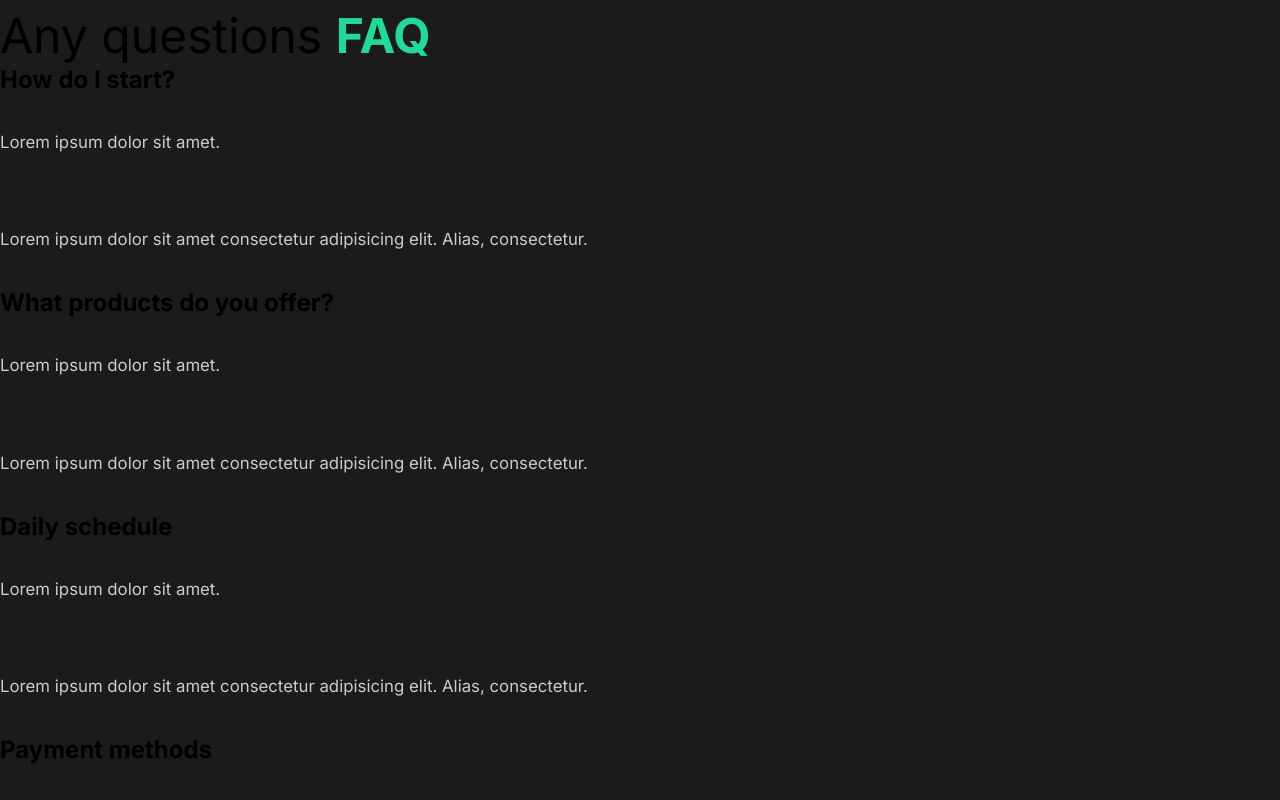
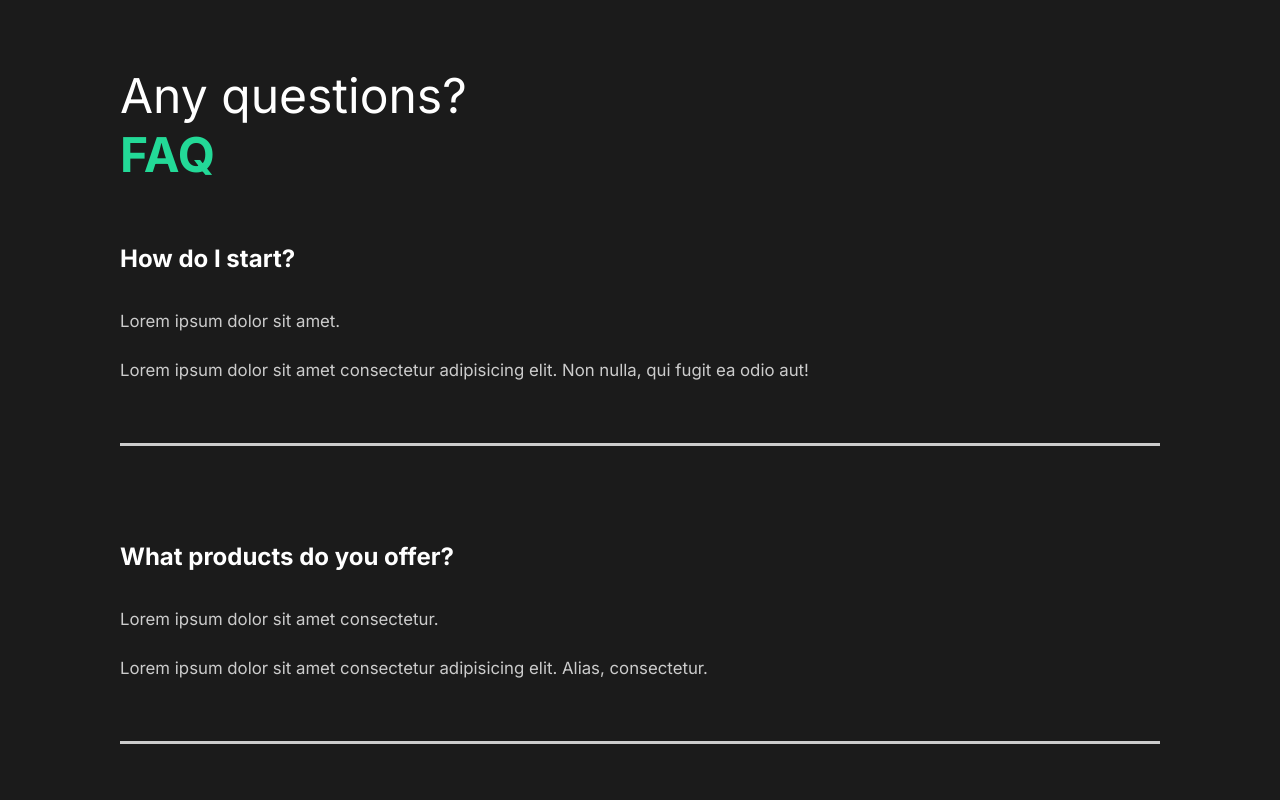
Before and after one commit to Sumerian812/Capture-Artist-Portfolio, a React (Create React App) app: page / in a window 1280 px wide. Shown: the part 1520-2320 px from the top of the page. Built offline with nearby package versions, Linux system fonts and the light colour scheme.

Commit message:
FAQ styling

```diff
--- a/src/components/FaqSecton.js
+++ b/src/components/FaqSecton.js
@@ -1,39 +1,72 @@
 import React from "react";
+import styled from "styled-components";
+import { StyledAbout } from "../styles";
 
 const FaqSection = () => {
     return (
-        <div className="faq">
-            <h2>Any questions <span>FAQ</span></h2>
+        <StyledFaq>
+            <h2>Any questions?<span>FAQ</span></h2>
             <div className="question">
                 <h4>How do I start?</h4>
                 <div className="answer">
                     <p>Lorem ipsum dolor sit amet.</p>
-                    <p>Lorem ipsum dolor sit amet consectetur adipisicing elit. Alias, consectetur.</p>
+                    <p>Lorem ipsum dolor sit amet consectetur adipisicing elit. Non nulla, qui fugit ea odio aut!</p>
                 </div>
+                <div className="faq-line"></div>
             </div>
             <div className="question">
                 <h4>What products do you offer?</h4>
                 <div className="answer">
-                    <p>Lorem ipsum dolor sit amet.</p>
+                    <p>Lorem ipsum dolor sit amet consectetur.</p>
                     <p>Lorem ipsum dolor sit amet consectetur adipisicing elit. Alias, consectetur.</p>
                 </div>
+                <div className="faq-line"></div>
             </div>
             <div className="question">
                 <h4>Daily schedule</h4>
                 <div className="answer">
                     <p>Lorem ipsum dolor sit amet.</p>
-                    <p>Lorem ipsum dolor sit amet consectetur adipisicing elit. Alias, consectetur.</p>
+                    <p>Lorem ipsum dolor sit, amet consectetur adipisicing elit. Et.</p>
                 </div>
+                <div className="faq-line"></div>
             </div>
             <div className="question">
                 <h4>Payment methods</h4>
                 <div className="answer">
+                    <p>Lorem ipsum dolor sit amet consectetur adipisicing.</p>
                     <p>Lorem ipsum dolor sit amet.</p>
-                    <p>Lorem ipsum dolor sit amet consectetur adipisicing elit. Alias, consectetur.</p>
                 </div>
+                <div className="faq-line"></div>
             </div>
-        </div>
+        </StyledFaq>
     );
 }
 
+const StyledFaq = styled(StyledAbout)`
+    display: block;
+    span {
+        display: block;
+    }
+    h2 {
+        padding-bottom: 2rem;
+        font-weight: lighter;
+    }
+    .faq-line {
+        background: #cccccc;
+        height: 0.2rem;
+        margin: 2rem 0rem;
+        width: 100%;
+    }
+    .question {
+        padding: 3rem 0rem;
+        cursor: pointer;
+    }
+    .answer {
+        padding: 2rem 0rem;
+        p {
+            padding: 1rem 0rem;
+        }
+    }
+`;
+
 export default FaqSection;
```
Also changed, not shown: src/components/GlobalStyles.js (+10 -12 lines), 1 other file (tests, documents, lock files or other folders).
